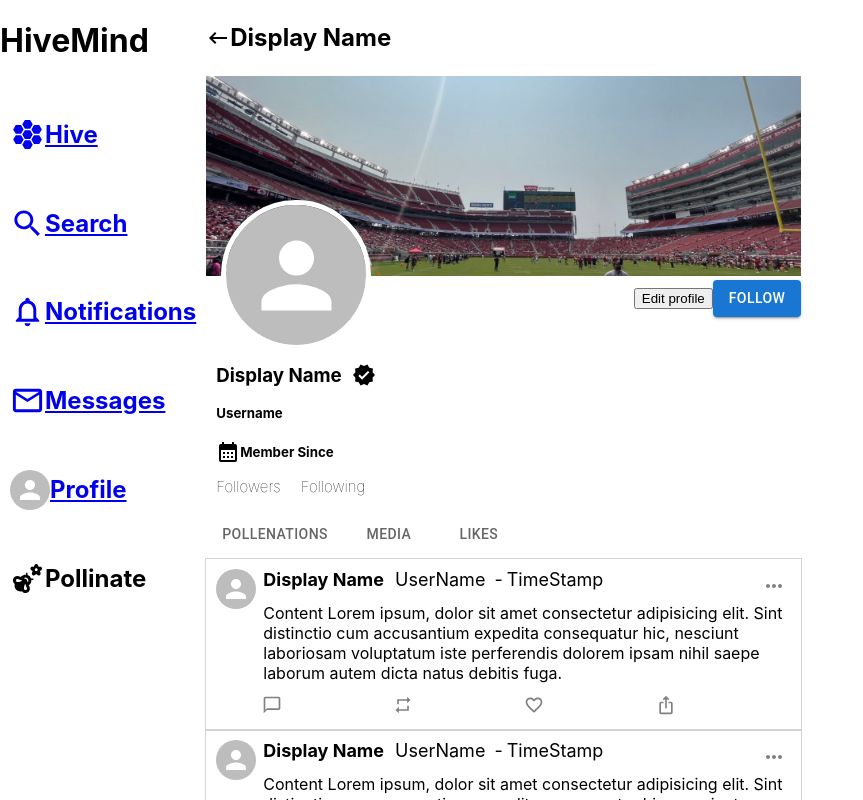
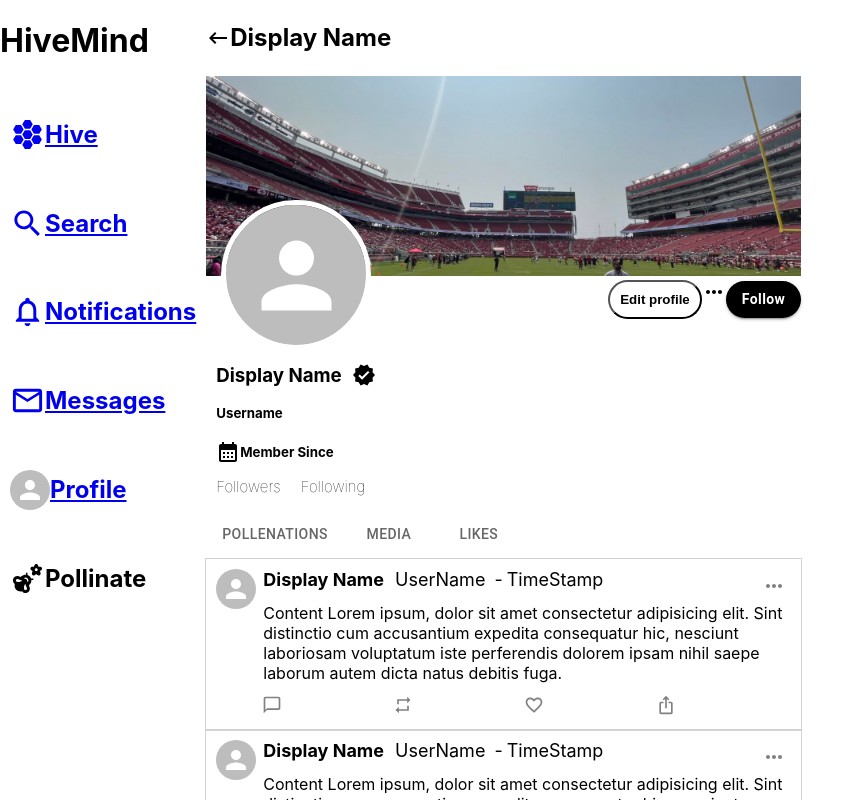
Before and after one commit to jck510/HiveMind, a React (Create React App) app: page /profile/jck in a window 1280 px wide. Shown: the top 800 px of the page, without its empty margins (0-863 px from the left). Built offline with nearby package versions, Linux system fonts and the light colour scheme.

Commit message:
Worked on styling for the follow buttons in the profile section

```diff
--- a/src/components/ProfileDetails.js
+++ b/src/components/ProfileDetails.js
@@ -1,5 +1,5 @@
-import { CalendarMonth, KeyboardBackspace, Verified } from '@mui/icons-material'
-import { Avatar, Button, Tab, Tabs, Typography } from '@mui/material'
+import { CalendarMonth, KeyboardBackspace, MoreHoriz, Verified } from '@mui/icons-material'
+import { Avatar, Button, Tab, Tabs, Tooltip, Typography } from '@mui/material'
 import React from 'react'
 
 
@@ -15,9 +15,18 @@ const ProfileDetails = () => {
         <div className='profile-details-button-div'>
 
           {/* Will show edit profile button if the user logged in is the same as the profile that is being viewed */}
-          <button>Edit profile</button>
-          {/* Otherwise there will be a follow button */}
-          <Button variant='contained'>Follow</Button>
+          <button className='edit-profile-button'>Edit profile</button>
+          {/* Otherwise there will be a follow button and settings button */}
+          <Tooltip title='More'><MoreHoriz /></Tooltip>
+
+          <Button variant='contained'
+          sx={{
+            textTransform:'none',
+            backgroundColor: 'black',
+            fontWeight: 'bold',
+            borderRadius: '25px'
+            }}
+          >Follow</Button>
 
         </div>
 
--- a/src/index.css
+++ b/src/index.css
@@ -324,3 +324,17 @@ code {
   font-size: 15px;
   margin-right: 20px;
 }
+
+.follow-button {
+  text-transform: none;
+  color: white;
+  background-color: #000;
+}
+
+.edit-profile-button {
+  color: #000;
+  background-color: white;
+  padding: 10px;
+  border-radius: 25px;
+  font-weight: bold;
+}
```
